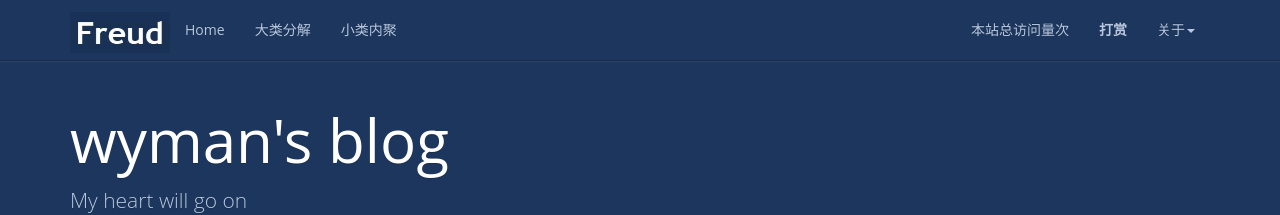
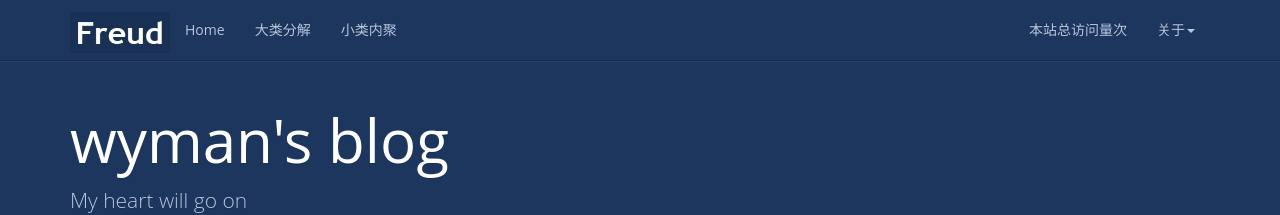
Before and after one commit to wymanDong/wymanDong.github.io, a Jekyll site: the page built from index.html, in a window 1280 px wide. Shown: the top 215 px of the page. Built offline with Jekyll 4.4.1, drawn with Linux system fonts in a browser that asks for light colours; nearby versions of some CDN libraries; the list of posts is cut into pages by our own code; comment, search, counter and statistics services are not loaded.

Commit message:
Update header.html

```diff
--- a/_includes/header.html
+++ b/_includes/header.html
@@ -26,9 +26,6 @@
         <li>
             <a><span id="busuanzi_container_site_pv">本站总访问量<span id="busuanzi_value_site_pv"></span>次</span></a>
         </li>
-        <li>
-          <a href="{{ '/donate/' | prepend: site.baseurl }}"><strong>打赏</strong></a>
-        </li>
         <li class="dropdown">
           <a href="#" class="dropdown-toggle" data-toggle="dropdown">关于<b class="caret"></b></a>
           <ul class="dropdown-menu">
@@ -38,7 +35,7 @@
             <li><a rel="nofollow" href="{{ '/reference' | prepend: site.baseurl }}">推荐博客</a></li>
             <li><a href="{{ '/feed.xml' | prepend: site.baseurl }}">RSS订阅</a></li>
             <li class="divider"></li>
-            <li><a rel="nofollow" target="_blank" href="https://github.com/luoyan35714/LessOrMore.git">本项目</a></li>
+            <li><a rel="nofollow" target="_blank" href="https://wymandong.github.io">本项目</a></li>
           </ul>
         </li>
       </ul>
```
